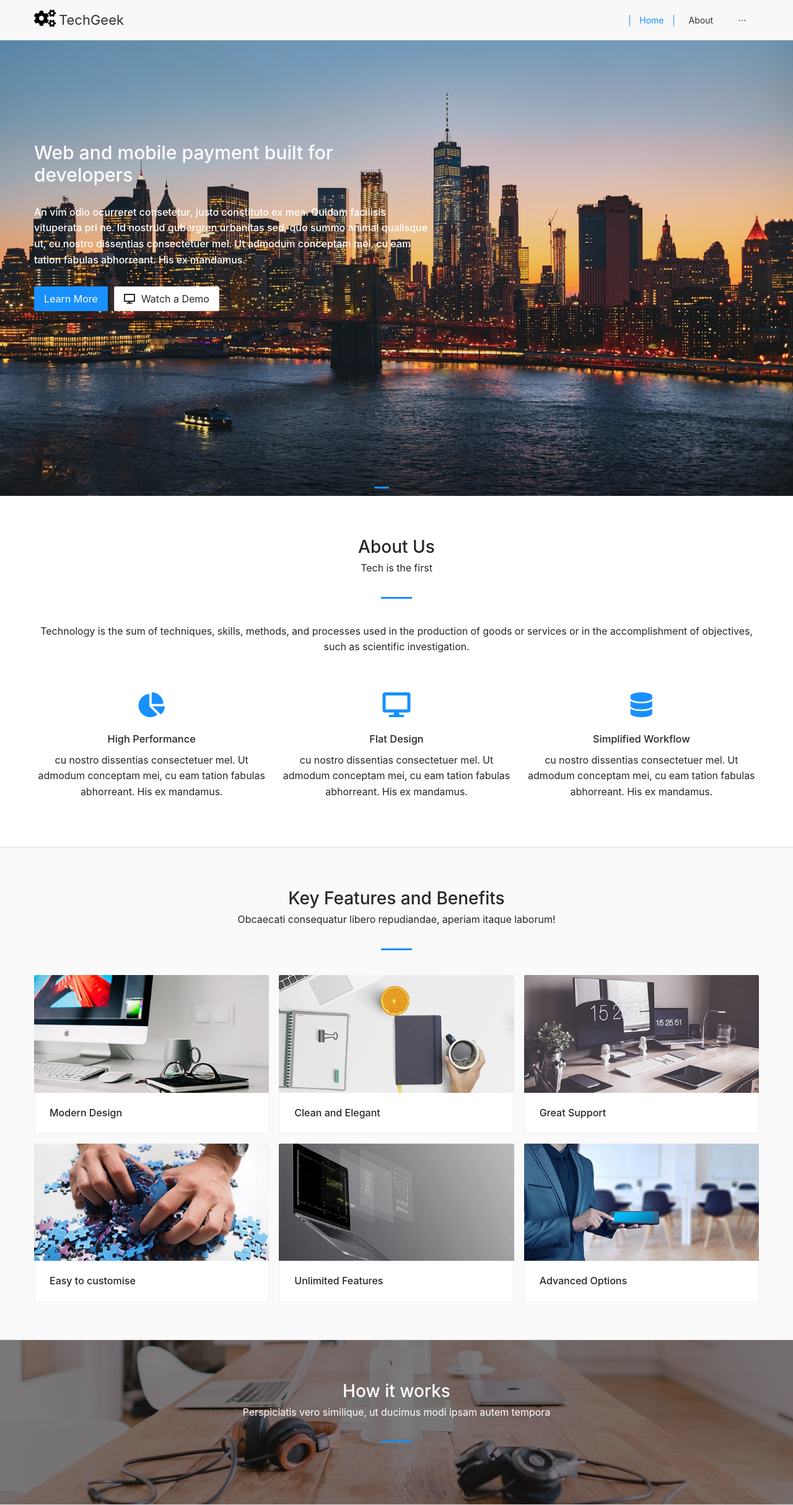
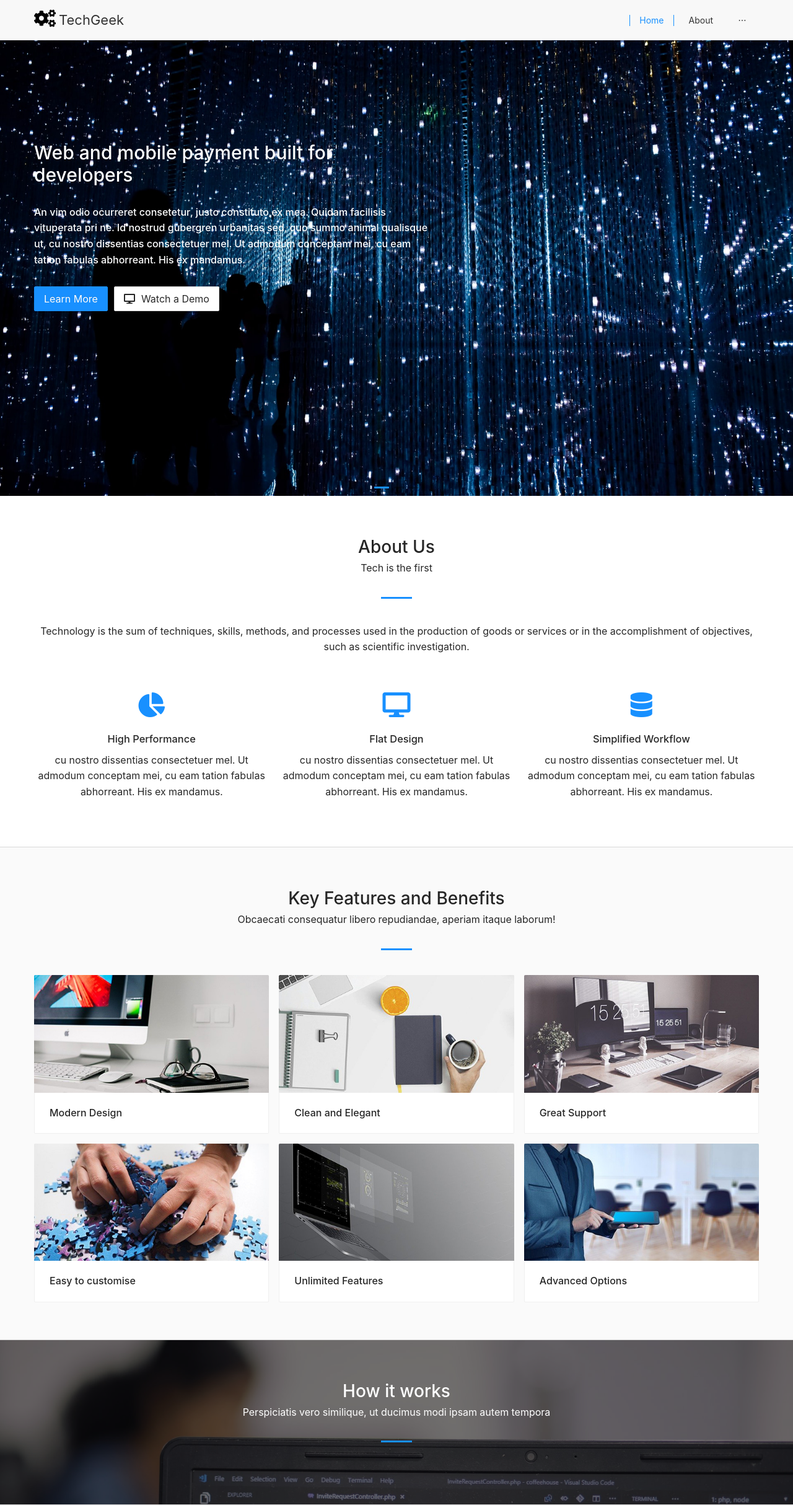
Before and after one commit to harvey0107/react-website, a React (Create React App) app: page / in a window 1280 px wide. Shown: the whole page at 62% size. Built offline with nearby package versions, Linux system fonts and the light colour scheme.

Commit message:
added worked backgrund

```diff
--- a/src/App.css
+++ b/src/App.css
@@ -197,7 +197,7 @@ hero
 ----
 */
 .heroBlock {
-  background: url('assets/images/bg-hero3.jpg') no-repeat;
+  background: url('assets/images/bg-hero4.jpg') no-repeat;
   background-position: 50% 100%;
   background-size: cover;
   height: 100vh;
@@ -285,7 +285,7 @@ how it works
 ------------
 */
 .worksBlock {
-  background: url('assets/images/bg-works.jpg') no-repeat;
+  background: url('assets/images/WorkBG.jpg') no-repeat;
   background-position: 50% 0;
   background-size: cover;
   background-attachment: fixed;
```
Also changed, not shown: src/assets/images/WorkBG.jpg (added), src/assets/images/bg-hero4.jpg.
